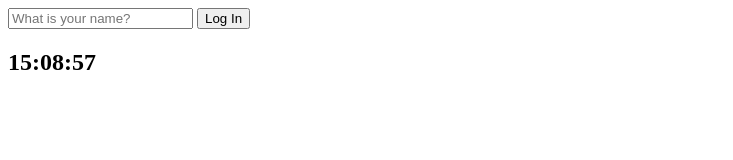
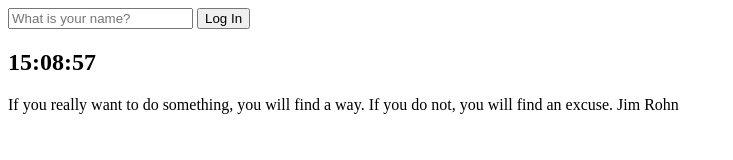
Before and after one commit to yeobi01/CBUM, a plain HTML site: page index.html in a window 1280 px wide. Shown: the whole page, without its empty margins (0-733 px from the left). Drawn offline with Linux system fonts and the light colour scheme.

Commit message:
make random quotes

```diff
--- a/index.html
+++ b/index.html
@@ -16,9 +16,14 @@
              placeholder="What is your name?">
             <input type="submit" value="Log In">
         </form>
+        <h2 id="clock">00:00</h2>
         <h1 id="greeting" class="hidden"></h1>
-        <h2 id="clock">00:00</h2>
+        <div id="quote">
+            <span></span>
+            <span></span>
+        </div>
         <script src="js/greetings.js"></script>
         <script src="js/clock.js"></script>
+        <script src="js/quotes.js"></script>
     </body>
 </html>
--- /dev/null
+++ b/js/quotes.js
@@ -0,0 +1,50 @@
+const quotes = [
+    {
+    quote: 'I never dreamed about success, I worked for it',
+    author: 'Estee Lauder'
+    },
+    {
+    quote: 'Do not try to be original, just try to be good.',
+    author: 'Paul Rand'
+    },
+    {
+    quote: 'Do not be afraid to give up the good to go for the great',
+    author: 'John D. Rockefeller'
+    },
+    {
+    quote: 'If you cannot fly then run. If you cannot run, then walk. And if you cannot walk, then crawl, but whatever you do, you have to keep moving forward.',
+    author: 'Martin Luther King Jr.'
+    },
+    {
+    quote: 'Our greatest weakness lies in giving up. The most certain way to succeed is always to try just one more time.',
+    author: 'Thomas Edison'
+    },
+    {
+    quote: 'The fastest way to change yourself is to hang out with people who are already the way you want to be',
+    author: 'REid Hoffman'
+    },
+    {
+    quote: 'Money is like gasoline during a road trip. You do not want to run out of gas on your trip, but you are not doing a tour of gas stations',
+    author: 'Tim O Reilly'
+    },
+    {
+    quote: 'Some people dream of success, while other people get up every morning and make it happen',
+    author: 'Wayne Huizenga'
+    },
+    {
+    quote: 'The only thing worse than starting something and falling.. is not starting something',
+    author: 'SEth Godin'
+    },
+    {
+    quote: 'If you really want to do something, you will find a way. If you do not, you will find an excuse.',
+    author: 'Jim Rohn'
+    }
+];
+
+const quote = document.querySelector("#quote span:first-child");
+const author = document.querySelector("#quote span:last-child");
+
+const todaysQuote = quotes[Math.floor(Math.random() * quotes.length)];
+
+quote.innerText = todaysQuote.quote;
+author.innerText = todaysQuote.author;
```
